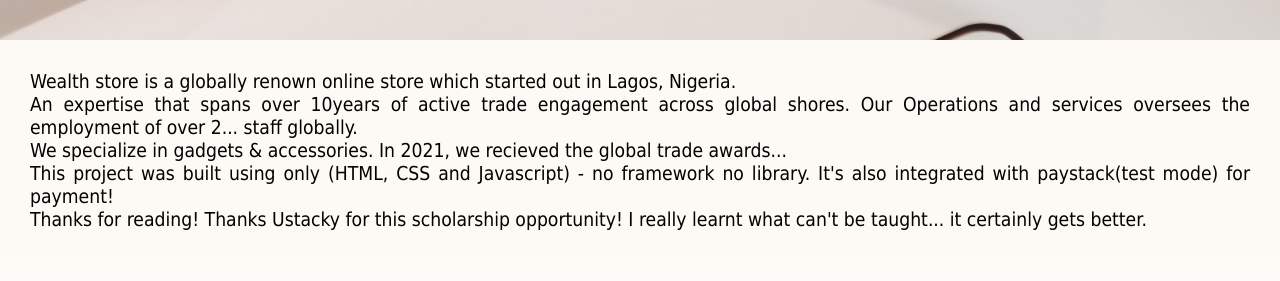
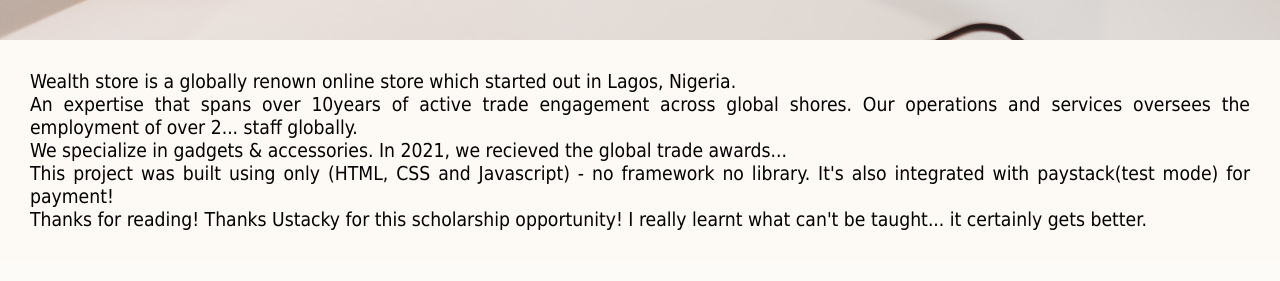
Before and after one commit to mrWealthid/ustackyproject, a plain HTML site: page index.html in a window 1280 px wide. Shown: the part 760-1041 px from the top of the page. Drawn offline with Linux system fonts and the light colour scheme; a web font is replaced by a local one.

```diff
--- a/index.html
+++ b/index.html
@@ -68,7 +68,7 @@
         Wealth store is a globally renown online store which started out in
         Lagos, Nigeria.<br />
         An expertise that spans over 10years of active trade engagement across
-        global shores. Our Operations and services oversees the employment of
+        global shores. Our operations and services oversees the employment of
         over 2... staff globally.<br />
         We specialize in gadgets & accessories. In 2021, we recieved the global
         trade awards...<br />
```
